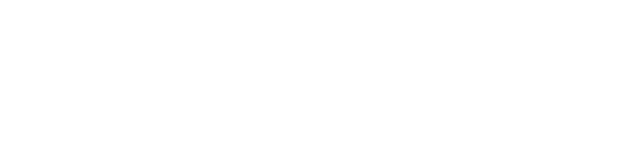
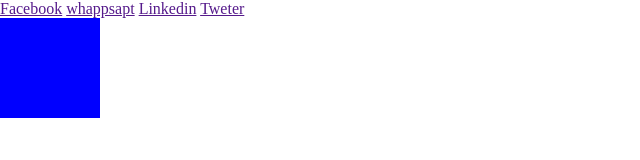
Before and after one commit to waynergc8/mi-primer-repositorio, a plain HTML site: page index.html in a window 1280 px wide. Shown: the whole page, without its empty margins (0-640 px from the left). Drawn offline with Linux system fonts and the light colour scheme.

Commit message:
agrando las imagenes

```diff
--- a/index.html
+++ b/index.html
@@ -5,19 +5,28 @@
     <meta http-equiv="X-UA-Compatible" content="IE=edge">
     <meta name="viewport" content="width=device-width, initial-scale=1.0">
     <title>Mi primer sitio web</title>
+    <link rel="stylesheet" href="/style.css">
 </head>
 <body>
     <header class="container-header">
         <nav>
             <div class="logo">
                 <ul>
-                    <a href=""></a>
-                    <a href=""></a>
-                    <a href=""></a>
-                    <a href=""></a>
+                    <a href="">Facebook</a>
+                    <a href="">whappsapt</a>
+                    <a href="">Linkedin</a>
+                    <a href="">Tweter</a>
                 </ul>
             </div>
         </nav>
     </header>
+    <main class="imagenes">
+        <div><img src="/" alt=""></div>
+        <div><img src="/" alt=""></div>
+        <div><img src="/" alt=""></div>
+        <div><img src="/" alt=""></div>
+        <div><img src="/" alt=""></div>
+        <div><img src="/" alt=""></div>
+    </main>
 </body>
 </html>
--- a/style.css
+++ b/style.css
@@ -0,0 +1,20 @@
+*{
+    box-sizing: border-box 0;
+    margin: 0;
+    padding: 0;
+}
+body{
+    font-family:  'Times New Roman', Times, serif;
+    border-color: aqua;
+}
+
+.container-header{
+    justify-self: flex-start;
+    align-items: flex-end;
+}
+
+.imagenes{
+    height: 100px;
+    width: 100px;
+    background-color: blue;
+}
```
